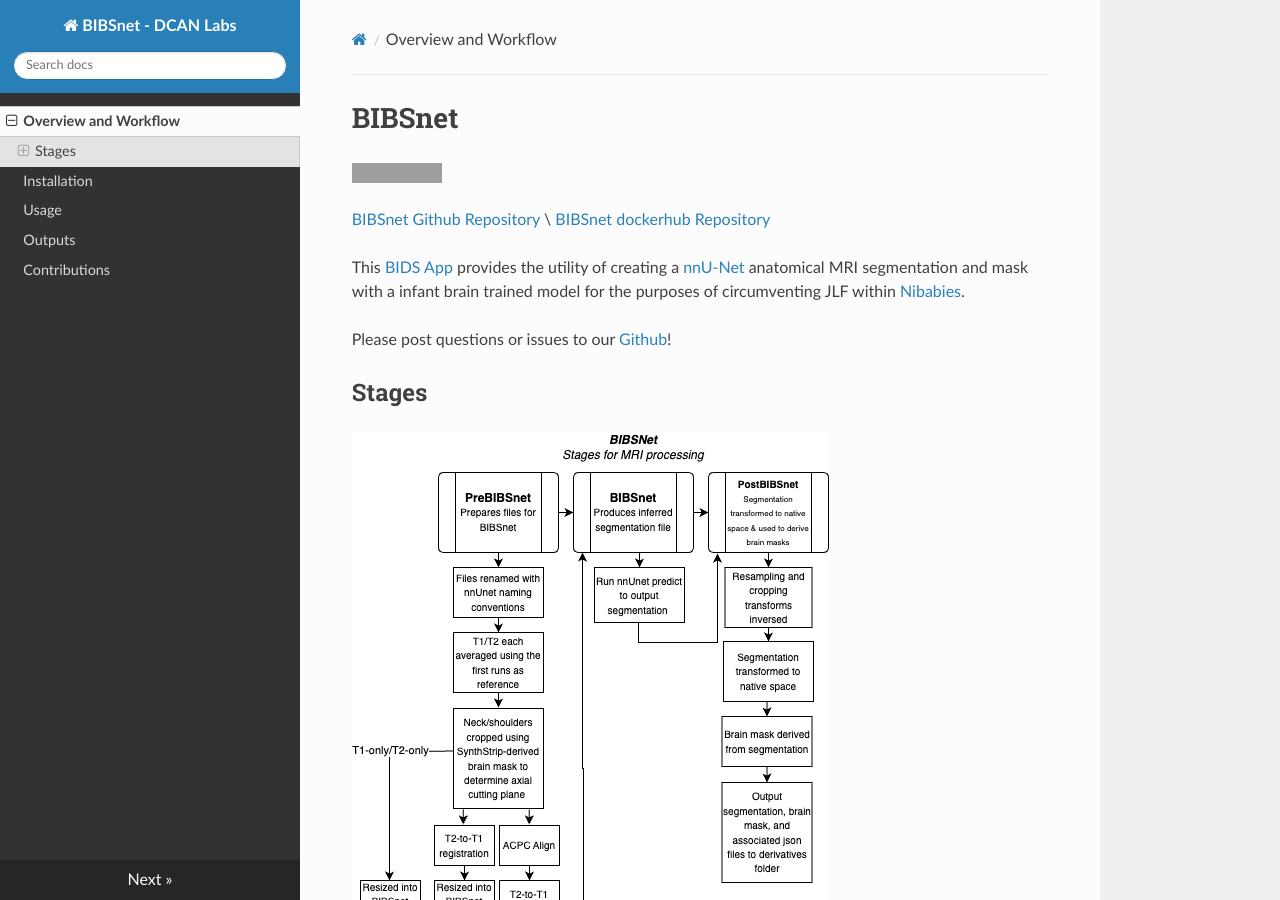
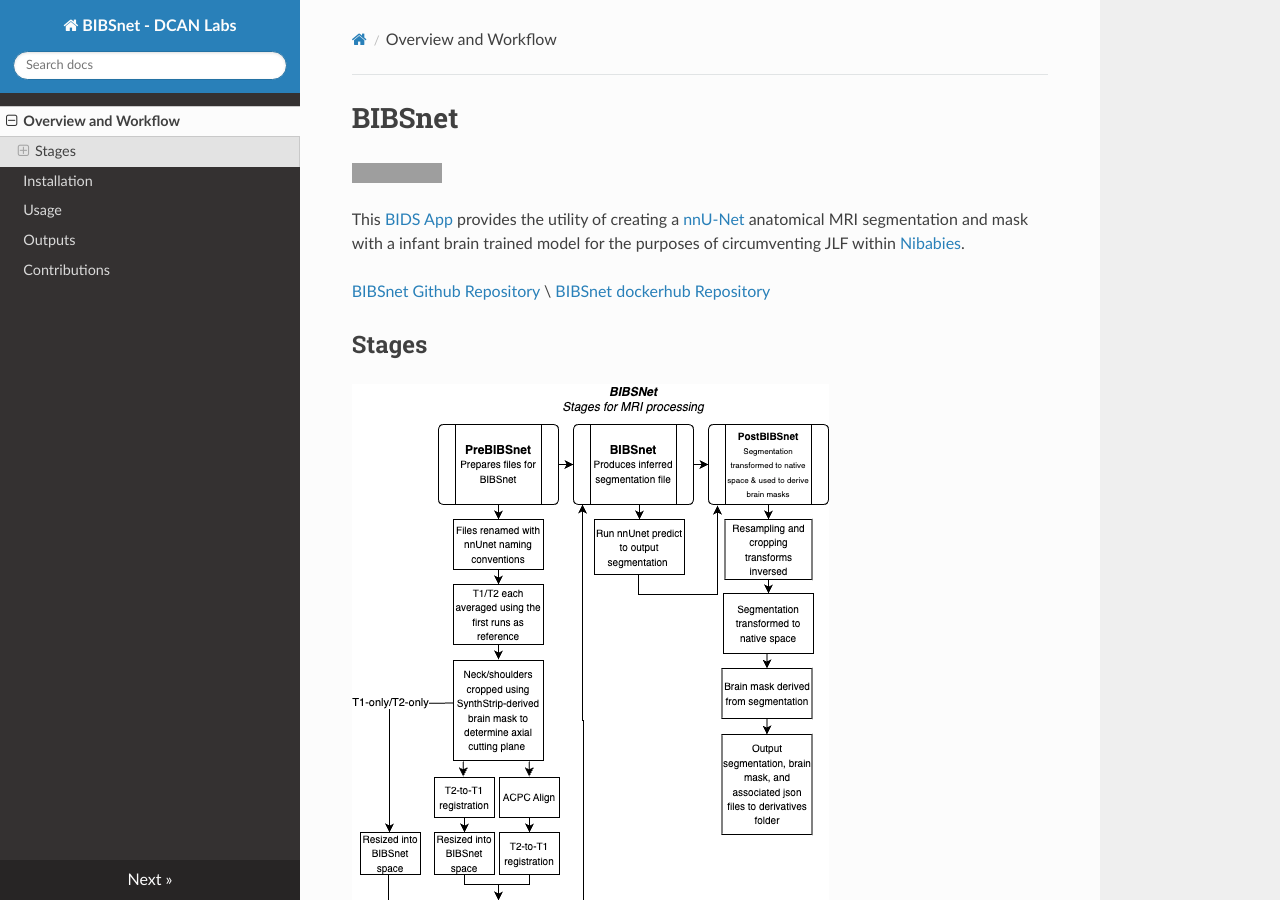
Before and after one commit to DCAN-Labs/BIBSnet, an MkDocs documentation site: the page built from docs/index.md, in a window 1280 px wide and 900 px high. Built offline with MkDocs 1.6.1, drawn with Linux system fonts in a browser that asks for light colours; nearby versions of some CDN libraries; grey boxes are pictures that could not be loaded.

Commit message:
Update index.md

```diff
--- a/docs/index.md
+++ b/docs/index.md
@@ -2,12 +2,10 @@
 
 [![DOI](https://zenodo.org/badge/DOI/10.5281/zenodo.7019701.svg)](https://doi.org/10.5281/zenodo.7019701)
 
+This [BIDS App](https://bids-apps.neuroimaging.io/about/) provides the utility of creating a [nnU-Net](https://github.com/MIC-DKFZ/nnUNet) anatomical MRI segmentation and mask with a infant brain trained model for the purposes of circumventing JLF within [Nibabies](https://nibabies.readthedocs.io/en/latest/index.html).
+
 [BIBSnet Github Repository](https://github.com/DCAN-Labs/BIBSnet) \
 [BIBSnet dockerhub Repository](https://hub.docker.com/repository/docker/dcanumn/bibsnet/)
-
-This [BIDS App](https://bids-apps.neuroimaging.io/about/) provides the utility of creating a [nnU-Net](https://github.com/MIC-DKFZ/nnUNet) anatomical MRI segmentation and mask with a infant brain trained model for the purposes of circumventing JLF within [Nibabies](https://nibabies.readthedocs.io/en/latest/index.html).
-
-Please post questions or issues to our [Github](https://github.com/DCAN-Labs/BIBSnet)!
 
 ## Stages
 ![BIBSnet - Stages for MRI Processing](BIBSNetWorkflowDiagram.drawio.png)
```
